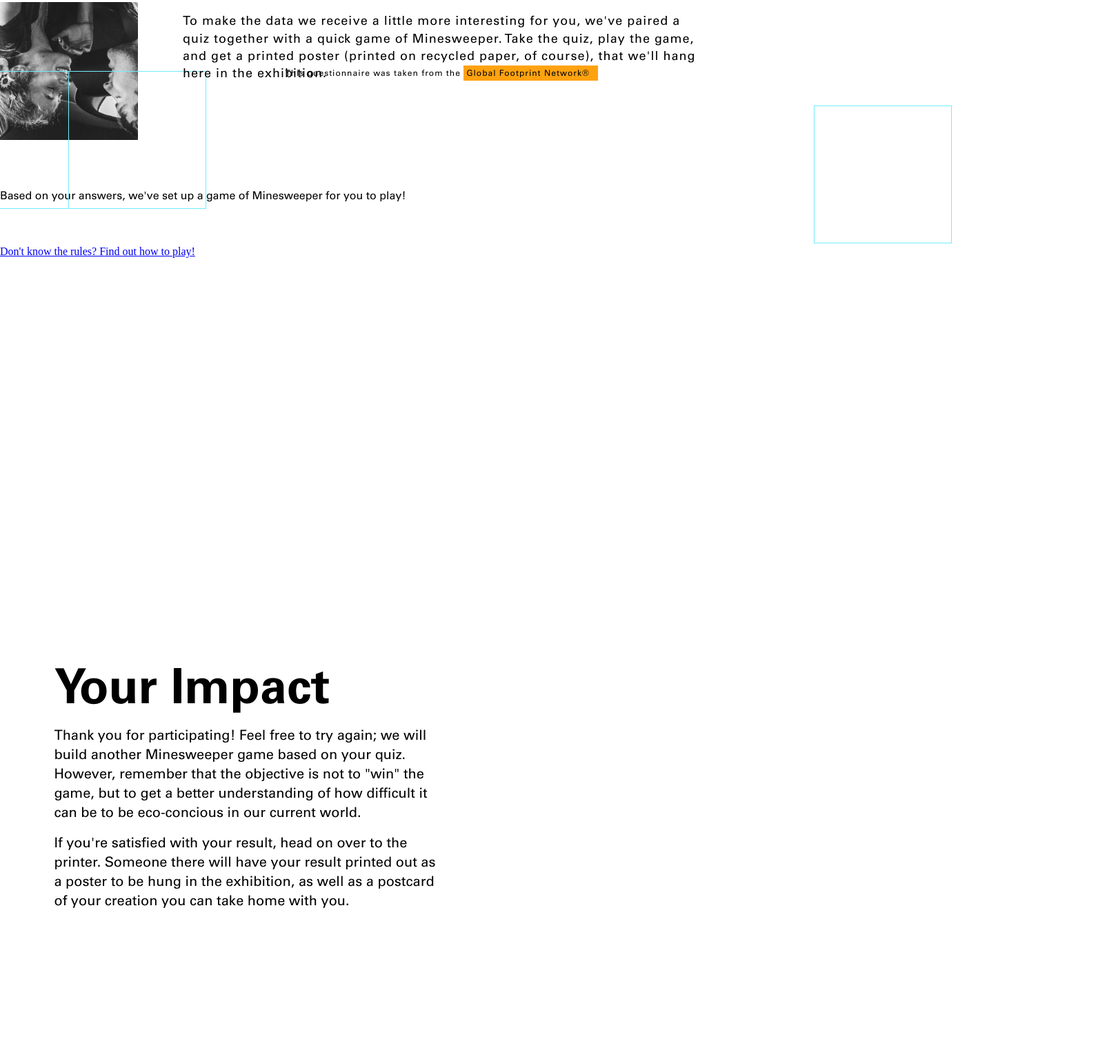
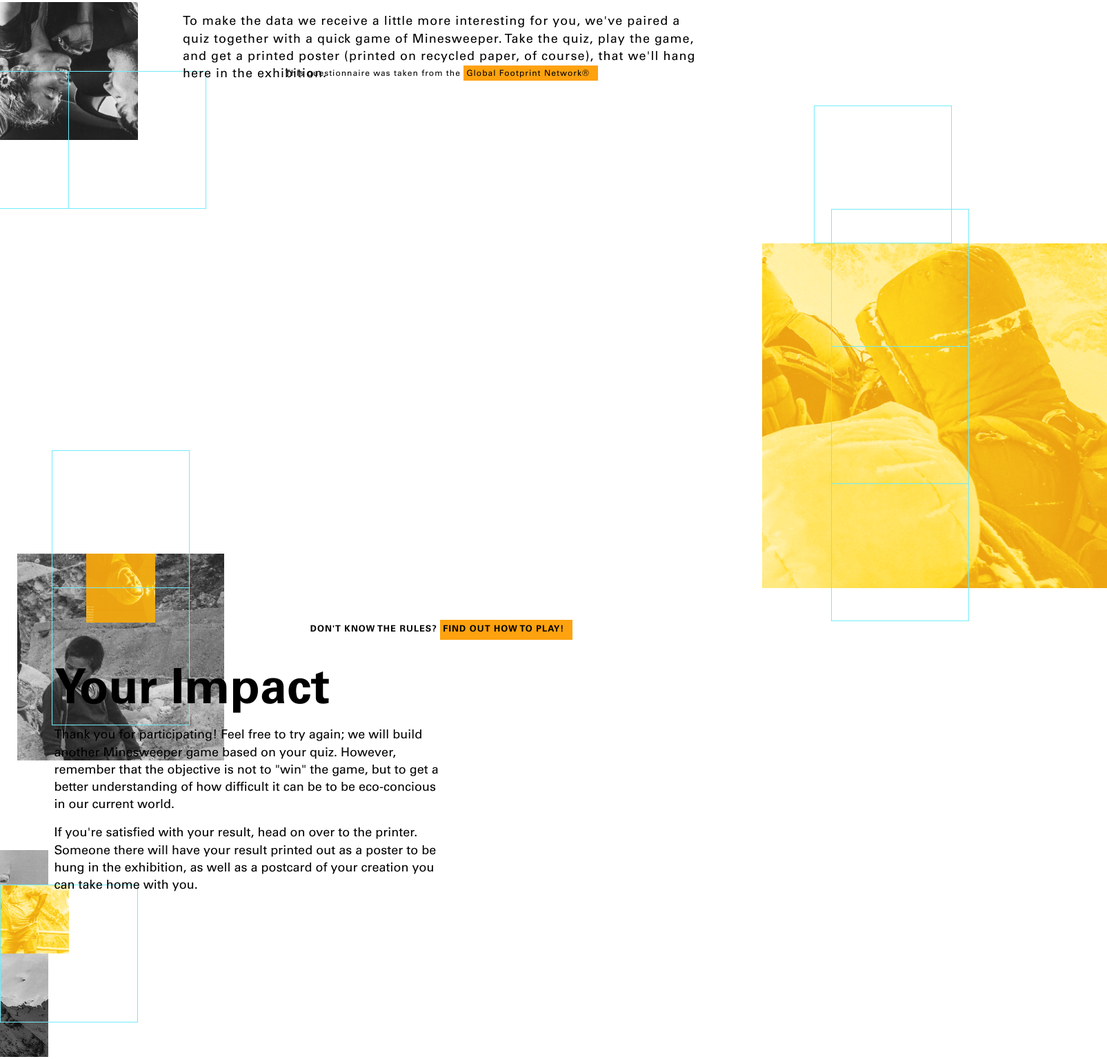
Before and after one commit to krillmeat/impact, a plain HTML site: page index.html in a window 1280 px wide. Shown: the part 1447-2983 px from the top of the page at 69% size, 1605 px wide, since content can reach past the window. Drawn offline with Linux system fonts and the light colour scheme.

Commit message:
all done besides reset button

```diff
--- a/CSS/styles.css
+++ b/CSS/styles.css
@@ -510,18 +510,47 @@ section.quiz .step.step-one .intro p{
 ::::::::::::::::::::                                                                         ::::::::::::::::::::
 :::::::::::::::::::::::::::::::::::::::::::::::::::::::::::::::::::::::::::::::::::::::::::::::::::::::::::::::*/
 
+section.minefield{ position: relative }
+
 section.minefield .content-wrap{
   height: 100vh;
   padding-top: 124px;
+  position: relative;
 }
 
-section.minefield .instructions{
-  font-family: 'Univers',sans-serif;
-  margin-bottom: 64px;
+section.minefield .content-wrap #minefield-game{ margin-bottom: 0px }
+
+section.minefield a{
+  font-family: 'Univers', sans-serif;
+  position: absolute;
+  bottom: 32px;
+  width: 100%;
+  text-align: center;
+  text-decoration: none;
+  font-size: .8em;
+  letter-spacing: 1px;
+  text-transform: uppercase;
+  color: #000;
+  font-weight: 600;
 }
 
-section.minefield .content-wrap #minefield-game{margin-bottom: 0px }
+section.minefield a span{
+  background: var(--orange);
+  border: 8px solid var(--orange);
+    border-left: 4px solid var(--orange);
+    border-right: 12px solid var(--orange);
+}
 
+section.minefield .shapes.one{ top: 150px; right: 75px; }
+
+section.minefield .shapes.one img{ width: 500px; top: 50px; right: -400px; }
+section.minefield .shapes.one .blue-box.two{ top: 199px }
+section.minefield .shapes.one .blue-box.three{ top: 398px }
+
+section.minefield .shapes.two{ bottom: 300px; left: 75px; }
+section.minefield .shapes.two .blue-box.two{ top: 199px }
+section.minefield .shapes.two img:first-of-type{ width: 300px; top: 150px; left: -50px; }
+section.minefield .shapes.two img:nth-of-type(2){ width: 100px; top: 150px; left: 50px; }
 
 /*:::::::::::::::::::::::::::::::::::::::::::::::::::::::::::::::::::::::::::::::::::::::::::::::::::::::::::::::
 ::::::::::::::::::::                                                                         ::::::::::::::::::::
@@ -530,6 +559,7 @@ section.minefield .content-wrap #minefield-game{margin-bottom: 0px }
 :::::::::::::::::::::::::::::::::::::::::::::::::::::::::::::::::::::::::::::::::::::::::::::::::::::::::::::::*/
 
 section.result{
+  position: relative;
   height: 100vh;
   padding: 2vh;
 }
@@ -557,7 +587,7 @@ section.result .result-instructions h2{
 
 section.result .result-instructions p{
   max-width: 600px;
-  font-size: 1.25em;
+  font-size: 1.125em;
   line-height: 1.4;
   margin-top: 16px;
 }
@@ -666,3 +696,7 @@ section.result .poster-tile[data-state='bomb-detonated'] img{
   width: 48vh;
   z-index: -2;
 }
+
+section.result .shapes.one{ bottom: 470px; left: 0px; z-index: -1; }
+section.result .shapes.one img:first-of-type{ width: 300px; left: -230px; top: -50px;}
+section.result .shapes.one img:last-of-type{ width: 100px; }
--- a/index.html
+++ b/index.html
@@ -134,13 +134,17 @@
           <button class='next'><img src='MEDIA/arrow-icon.svg'/></button>
         </section>
 
-        <section id='minefield' class='minefield'><div class='content-wrap'>
-          <p class='instructions'>Based on your answers, we've set up a game of Minesweeper for you to play!</p>
+        <section id='minefield' class='minefield'>
+          <div class='shapes one'><img src='MEDIA/SQUARES/2-orange.png'/><div class='blue-box one'></div><div class='blue-box two'></div><div class='blue-box three'></div></div>
+          <div class='shapes two'><img src='MEDIA/SQUARES/7-gray.png'/><img src='MEDIA/SQUARES/4-orange.png'/><div class='blue-box one'></div><div class='blue-box two'></div></div>
+          <div class='content-wrap'>
           <div id='minefield-game'> <!-- Minefield --> </div>
-          <a href='https://www.instructables.com/How-to-play-minesweeper/#:~:text=The%20rule%20of%20the%20game,that%20there%20is%20a%20mine.' target="_blank">Don't know the rules? Find out how to play!</a>
+          <a href='https://www.instructables.com/How-to-play-minesweeper/#:~:text=The%20rule%20of%20the%20game,that%20there%20is%20a%20mine.' target="_blank">Don't know the rules? <span>Find out how to play!</span></a>
         </div></section>
 
-        <section id='result' class='result'><div class='content-wrap'>
+        <section id='result' class='result'>
+          <div class='shapes one'><img src='MEDIA/SQUARES/1-gray.png'/><img src='MEDIA/SQUARES/3-orange.png'/><div class='blue-box one'></div><div class='blue-box two'></div></div>
+          <div class='content-wrap'>
           <div class='result-instructions'>
             <h2>Your Impact</h2>
             <p>Thank you for participating! Feel free to try again; we will build another Minesweeper game based on your quiz. However, remember that the objective is not to "win" the game, but to get a better understanding of how difficult it can be to be eco-concious in our current world.</p>
```
